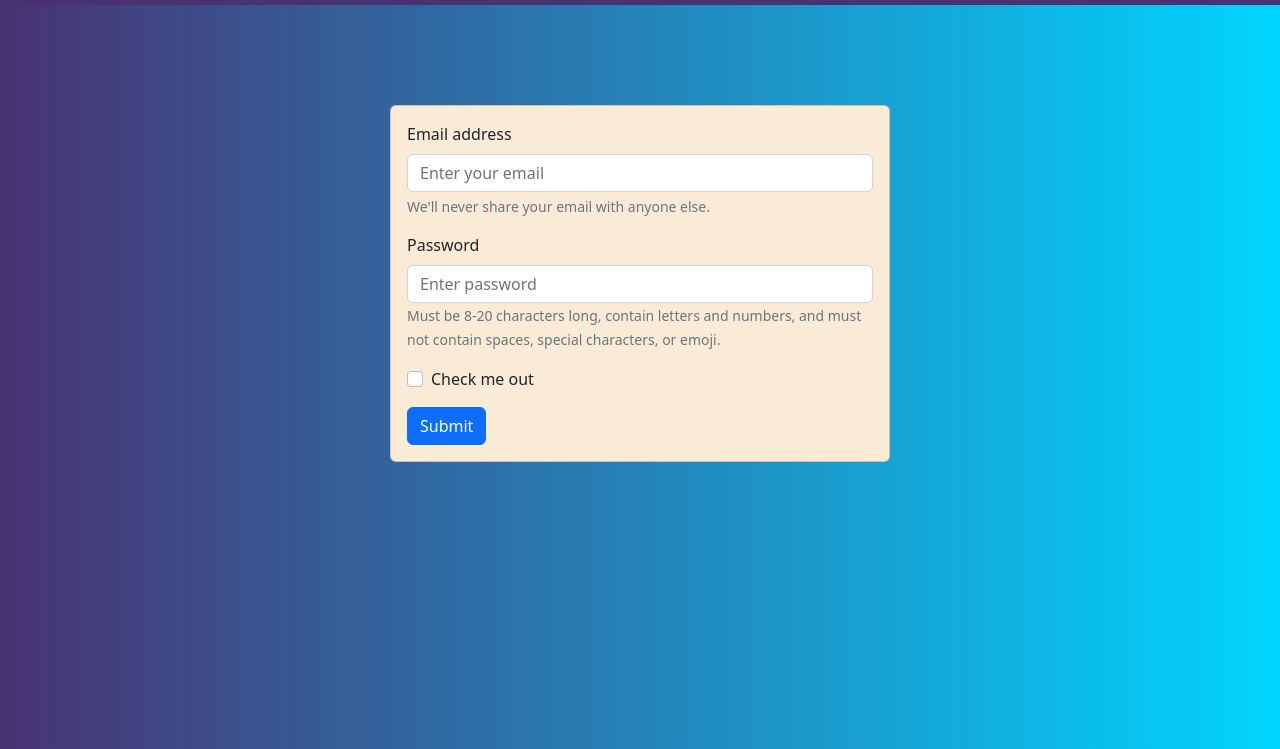
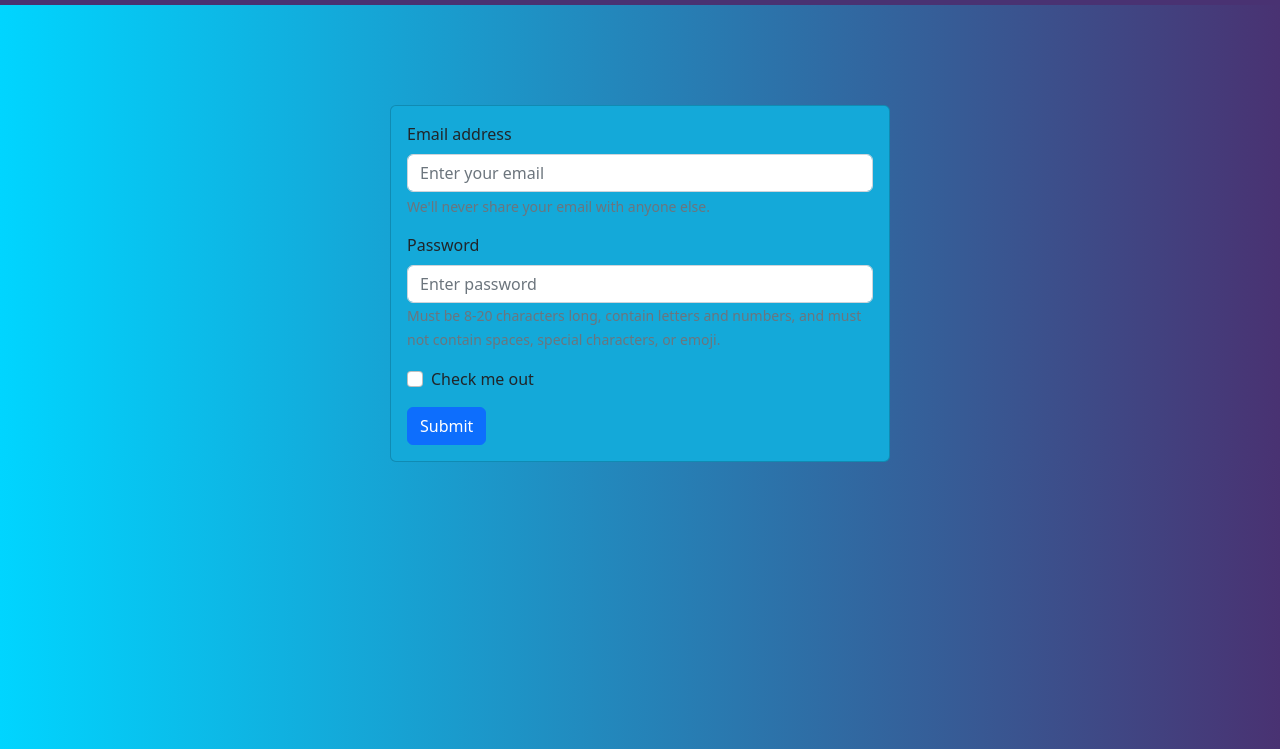
Before and after one commit to arunnarangali/Direction_form, a plain HTML site: page login.html in a window 1280 px wide. Shown: the part 51-800 px from the top of the page. Drawn offline with nearby package versions, Linux system fonts and the light colour scheme.

Commit message:
third commit

```diff
--- a/style.css
+++ b/style.css
@@ -1,5 +1,5 @@
 body{
-    background-image: linear-gradient(to right,#493272, rgb(0, 213, 255))
+    background-image: linear-gradient(to right,rgb(0, 213, 255),#493272)
 }
 .card{
     width: 500px;
@@ -7,7 +7,7 @@ body{
     margin-right: auto;
     margin-top: 100px;
     align-items: center;
-    background-color: antiquewhite;
+    background-color:#14A9D9;
 }
 .card1{
     margin-top: 50px;
```
Also changed, not shown: login.html (+1 -1 lines).
